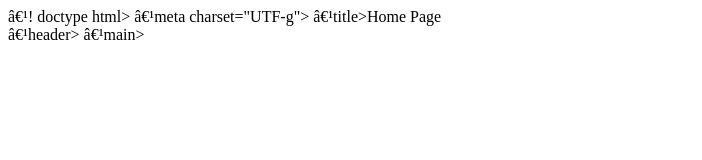
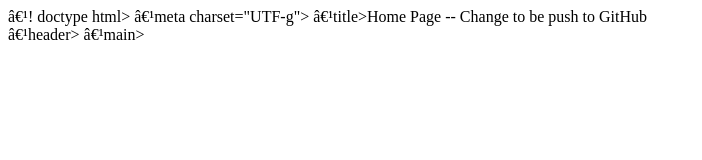
Before and after one commit to cpatillo/git-demo, a plain HTML site: page web/index.html in a window 1280 px wide. Shown: the whole page, without its empty margins (0-702 px from the left). Drawn offline with Linux system fonts and the light colour scheme.

Commit message:
Updating idex page for GH

```diff
--- a/web/index.html
+++ b/web/index.html
@@ -2,7 +2,7 @@
 <html lang="en-US">
     <head>
         ‹meta charset="UTF-g">
-        ‹title>Home Page</title>
+        ‹title>Home Page -- Change to be push to GitHub</title>
     </head>
     <body>
         <nav></nav>
```
